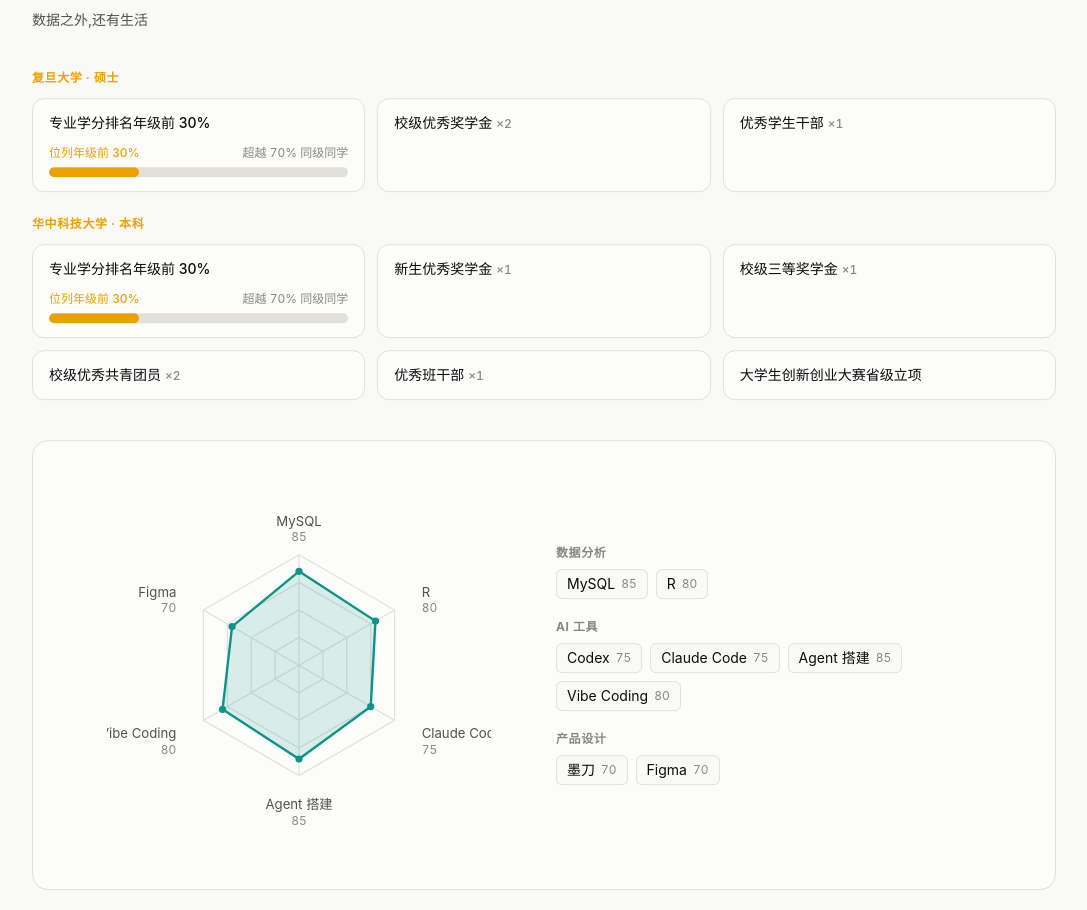
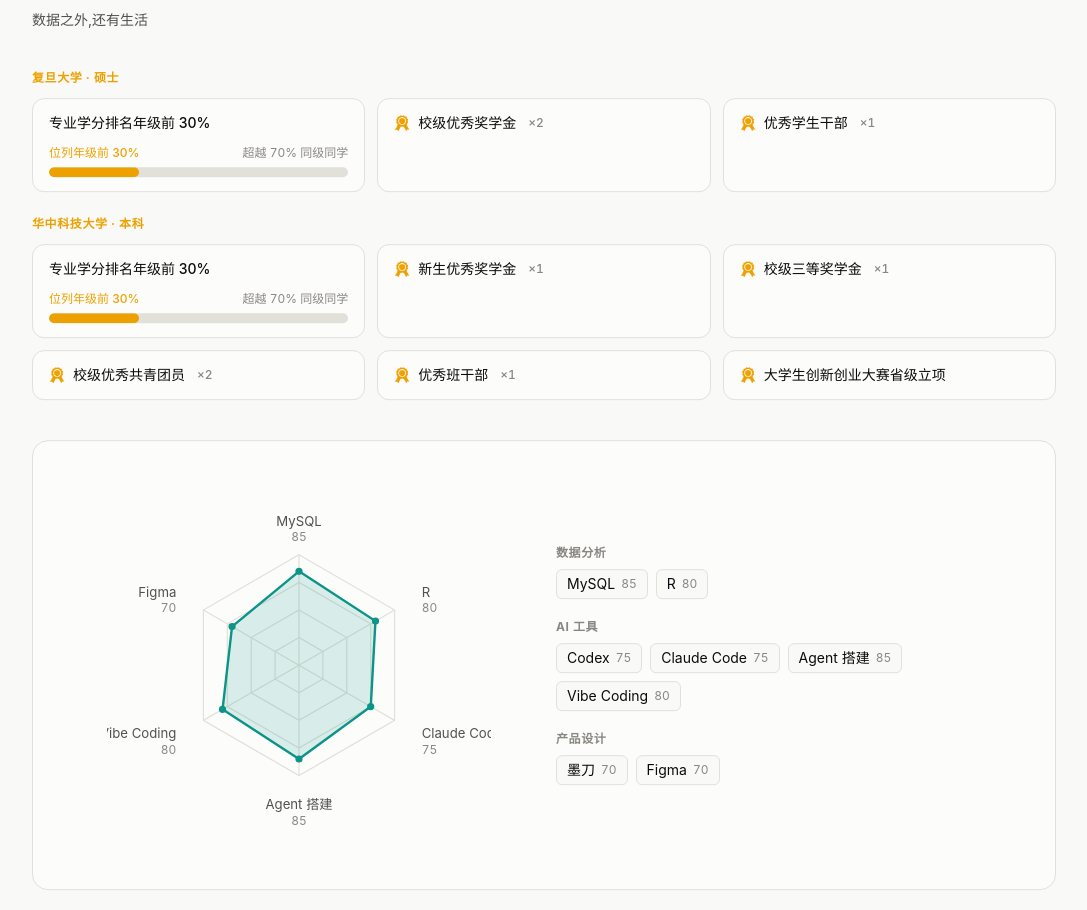
Before and after one commit to kingofinflu/resume-show, a Next.js app: page / in a window 1280 px wide. Shown: the part 5894-6804 px from the top of the page, without its empty margins (96-1183 px from the left). Built offline with nearby package versions, Linux system fonts and the light colour scheme.

Commit message:
Add gold honor icons to award cards via CSS mask

```diff
--- a/components/story/Chapter04Honors.tsx
+++ b/components/story/Chapter04Honors.tsx
@@ -2,6 +2,7 @@
 
 import { resume } from "@/data/resume";
 import { useLocale } from "@/lib/i18n";
+import { withBase } from "@/lib/site";
 import Reveal from "@/components/ui/Reveal";
 import PercentileBar from "@/components/viz/PercentileBar";
 import SkillRadar from "@/components/viz/SkillRadar";
@@ -34,7 +35,25 @@ export default function Chapter04Honors() {
                 .filter((h) => h.stage === stage)
                 .map((h) => (
                   <div key={h.id} className="rounded-xl border border-line bg-card px-4 py-3.5">
-                    <p className="text-sm font-medium text-ink">
+                    <p className="flex items-center gap-2 text-sm font-medium text-ink">
+                      {/* 荣誉图标仅用于奖项类荣誉;百分位排名类(percentile)保持原样不放图标 */}
+                      {h.percentile === undefined && (
+                        // 荣誉图标:CSS 蒙版复用素材 alpha 通道,bg-gold 自动跟随浅/深色金色 token
+                        <span
+                          aria-hidden
+                          className="h-4 w-4 shrink-0 bg-gold"
+                          style={{
+                            maskImage: `url(${withBase("/icons/honor-icon.png")})`,
+                            WebkitMaskImage: `url(${withBase("/icons/honor-icon.png")})`,
+                            maskSize: "contain",
+                            WebkitMaskSize: "contain",
+                            maskRepeat: "no-repeat",
+                            WebkitMaskRepeat: "no-repeat",
+                            maskPosition: "center",
+                            WebkitMaskPosition: "center",
+                          }}
+                        />
+                      )}
                       {t(h.name)}
                       {h.count !== undefined && <span className="num ml-1 text-xs text-ink-3">×{h.count}</span>}
                     </p>
--- a/data/resume.ts
+++ b/data/resume.ts
@@ -113,7 +113,7 @@ export interface Honor {
   count?: number;
   /** 所属阶段 */
   stage: "fudan" | "hust";
-  /** 百分位:30 表示 "前 30%"(供图表使用,名称里已含该信息) */
+  /** 百分位:30 表示 "前 30%"。有该字段 = 百分位排名类荣誉:渲染金条可视化、不渲染奖项图标(见 Chapter04Honors);奖项类荣誉不填 */
   percentile?: number;
   /** 级别(名称里已含级别词时用于分组/筛选) */
   level: "national" | "provincial" | "school";
```
Also changed, not shown: public/icons/honor-icon.png (added).
